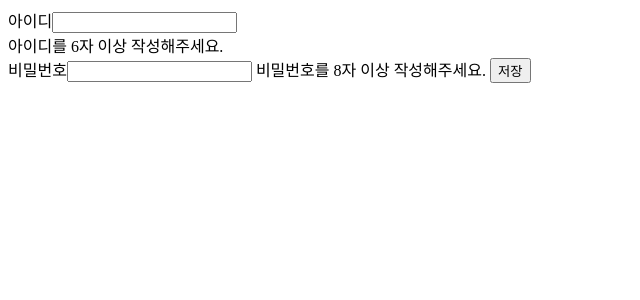
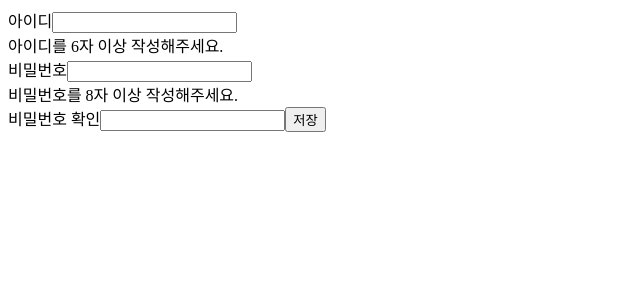
Before and after one commit to sungjine456/notepad, an Angular app in the folder client/: page /signup in a window 1280 px wide. Shown: the top 300 px of the page, without its empty margins (0-640 px from the left). Built offline with nearby package versions, Linux system fonts and the light colour scheme.

Commit message:
add a field to confirm the password

```diff
--- a/client/src/app/com/notepad/user/signup/signup.component.html
+++ b/client/src/app/com/notepad/user/signup/signup.component.html
@@ -15,9 +15,18 @@
 
   <label for="password">비밀번호</label>
   <input id="password" type="password" formControlName="password" maxlength="20">
-  <span *ngIf="this.userForm.controls.password.hasError('required') ||
-      this.userForm.controls.password.hasError('pattern')">
-    비밀번호를 8자 이상 작성해주세요.
-  </span>
+  <div *ngIf="this.userForm.controls.password.errors">
+    <span *ngIf="this.userForm.controls.password.hasError('required') ||
+        this.userForm.controls.password.hasError('pattern')">
+      비밀번호를 8자 이상 작성해주세요.
+    </span>
+  </div>
+  <label for="confirm-password">비밀번호 확인</label>
+  <input id="confirm-password" type="password" formControlName="confirmPassword" maxlength="20">
+  <div *ngIf="this.userForm.controls.confirmPassword.errors">
+    <span *ngIf="this.userForm.controls.confirmPassword.hasError('mustMatch')">
+      비밀번호가 일치하지 않습니다
+    </span>
+  </div>
   <input type="submit" value="저장" (click)="onSubmit()">
 </form>
--- a/client/src/app/com/notepad/user/signup/signup.component.ts
+++ b/client/src/app/com/notepad/user/signup/signup.component.ts
@@ -24,8 +24,9 @@ export class SignupComponent implements OnInit {
       password: ['', [
         Validators.required,
         Validators.pattern(/^(?=.*[a-zA-Z])(?=.*[!@#$%^~*+=-])(?=.*[0-9]).{8,20}/)
-      ]]
-    });
+      ]],
+      confirmPassword: ['']
+    }, {validator: MustMatch('password', 'confirmPassword')});
   }
 
   ngOnInit() {
@@ -76,3 +77,16 @@ export class SignupComponent implements OnInit {
       });
   }
 }
+
+export function MustMatch(controlName: string, matchingControlName: string) {
+  return (formGroup: FormGroup) => {
+    const control = formGroup.controls[controlName];
+    const matchingControl = formGroup.controls[matchingControlName];
+
+    if (matchingControl.errors && !matchingControl.errors.mustMatch) {
+      return;
+    }
+
+    matchingControl.setErrors(control.value !== matchingControl.value ? {mustMatch: true} : null);
+  }
+}
```
